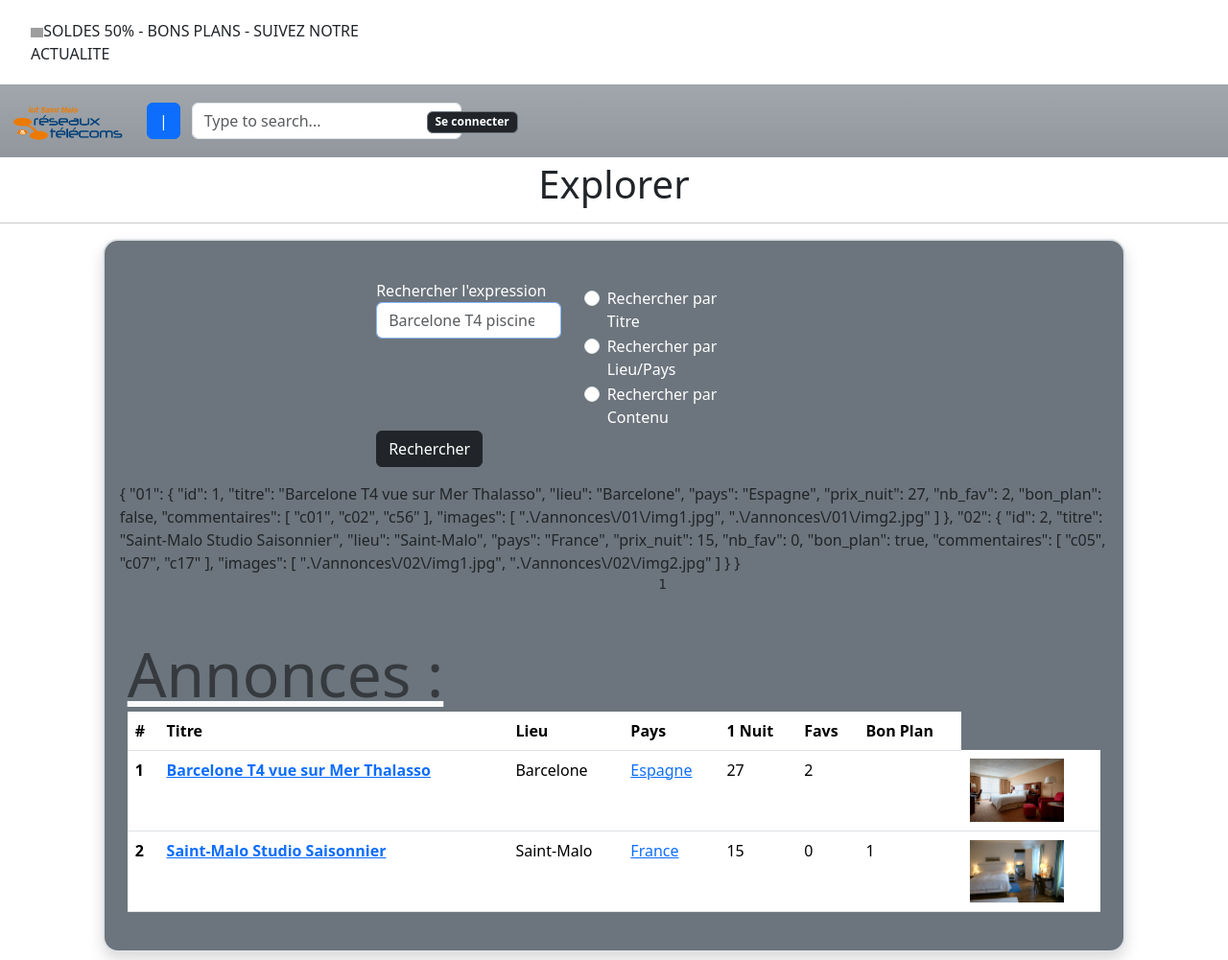
After one commit to dontbqn/sae23, a PHP site: page /explorer.php in a window 1280 px wide. The commit adds this page. Shown: the whole page at 96% size. Run offline with PHP 8.4, Linux system fonts and the light colour scheme; grey boxes are pictures that could not be loaded.

Commit message:
Developpement annonces en cours
annonces en cours de dev

```diff
--- /dev/null
+++ b/tripking/annonces.php
@@ -0,0 +1,328 @@
+<?php
+function newAnnonce(){
+    //fichier json contenant les premieres annonces
+    $default_users = array(
+        /*
+        "01": {
+        "id": 01,
+        "titre": "Barcelone T4 vue sur Mer Thalasso",
+		"lieu": "Barcelone",
+        "pays": "Espagne",
+        "prix_nuit": 27,
+		"nb_fav":2,
+		"bon_plan":True, //booléen
+		"commentaires":[c01,]
+    },
+    */
+        "01" => array(
+            "id"=> 01,
+            "titre"=> "Barcelone T4 vue sur Mer Thalasso",
+            "lieu" => "Barcelone",
+            "pays" => "Espagne",
+            "prix_nuit"=> 27,
+            "nb_fav" => 2,
+            "bon_plan" => False,
+            "commentaires" => array("c01","c02","c56"),
+            "images" => array(
+                "./annonces/01/img1.jpg",
+                "./annonces/01/img2.jpg"
+            )
+            ),
+        "02" => array(
+            "id"=> 02,
+            "titre"=> "Saint-Malo Studio Saisonnier",
+            "lieu" => "Saint-Malo",
+            "pays" => "France",
+            "prix_nuit"=> 15,
+            "nb_fav" => 0,
+            "bon_plan" => True,
+            "commentaires" => array("c05","c07","c17"),
+            "images" => array(
+                "./annonces/02/img1.jpg",
+                "./annonces/02/img2.jpg"
+            )
+            )
+            );
+    $res = json_encode($default_users, JSON_PRETTY_PRINT);
+    file_put_contents("./annonces/annonces.json", $res);
+    echo '
+        <div class="d-flex justify-content-center">
+
+            <pre>
+            '.print_r($res).'
+            </pre>
+        </div>';
+}
+function showAnnonces($annonces, $found){
+    if($annonces == []){
+        echo '
+        <div class="p-2 pt-2 mt-2 text-white">
+            Aucune annonce correspondante
+        </div>
+        ';
+        return null;
+    }
+    if($found==True){
+        echo '
+        <div class="p-2 pt-2 text-white">
+        <a class="display-3 text-black-50">Annonces Trouvé(s) :
+        </a><br>';
+    }
+    else{
+        echo '
+        <div class="p-2 pt-2">
+            <a class="display-3 link-underline-light text-black-50">Annonces : </a>';
+    }
+    echo '
+    <table class="table text-white">
+    <thead>
+        <tr>
+        <th scope="col">#</th>
+        <th scope="col">Titre</th>
+        <th scope="col">Lieu</th>
+        <th scope="col">Pays</th>
+        <th scope="col">1 Nuit</th>
+        <th scope="col">Favs</th>
+        <th scope="col">Bon Plan</th>
+        </tr>
+    </thead>
+    <tbody>';
+
+  foreach($annonces as $found) {
+    echo '<tr class="">
+        <th scope="row">';
+        echo $found['id'];
+        echo '</th><td><a href="" class="fw-bold">';
+        echo $found['titre'];
+        echo '</a></td><td>';
+        echo $found['lieu'];
+        echo '</td><td>
+        <a href="">';
+        echo $found['pays'];
+        echo '</a>
+        </td>';
+        echo '<td>';
+        echo $found['prix_nuit'];
+        echo '</td>';
+        echo '<td>';
+        echo $found['nb_fav'];
+        echo '</td>';
+        echo '<td>';
+        echo $found['bon_plan'];
+        echo '</td>';
+        echo '<td><img src="'.$found['images'][0].'" class="img-fluid border border-1 border-light" width="100" height="100" alt="Preview"/>';
+        echo '</td>
+        </tr>';
+}
+echo '
+    </tbody>
+    </table>
+</div>
+';
+
+}
+function addAnnonce($usr, $mdp){
+     // encode sans avoir decoder => ecrase le fichier déja present
+     $annonces = json_decode(file_get_contents("annonces/annonces.json", true), true);
+     // Création liste de données utilisateur
+     foreach($annonces as $annonce){
+        if($annonce["annonce"] == $usr){
+            echo '
+            </div><div class="text-center text-danger fw-bold mb-4 mt-3"><svg xmlns="http://www.w3.org/2000/svg" width="16" height="16" fill="currentColor" class="bi bi-exclamation-triangle mb-1" viewBox="0 0 16 16">
+            <path d="M7.938 2.016A.13.13 0 0 1 8.002 2a.13.13 0 0 1 .063.016.146.146 0 0 1 .054.057l6.857 11.667c.036.06.035.124.002.183a.163.163 0 0 1-.054.06.116.116 0 0 1-.066.017H1.146a.115.115 0 0 1-.066-.017.163.163 0 0 1-.054-.06.176.176 0 0 1 .002-.183L7.884 2.073a.147.147 0 0 1 .054-.057zm1.044-.45a1.13 1.13 0 0 0-1.96 0L.165 13.233c-.457.778.091 1.767.98 1.767h13.713c.889 0 1.438-.99.98-1.767L8.982 1.566z"/>
+            <path d="M7.002 12a1 1 0 1 1 2 0 1 1 0 0 1-2 0zM7.1 5.995a.905.905 0 1 1 1.8 0l-.35 3.507a.552.552 0 0 1-1.1 0L7.1 5.995z"/>
+            </svg>This username is already taken    <br/>
+            <a type="button" class="btn text-center border border-black mt-3" href="page06.php">reload page</a></div>';
+            pagefooter();
+            die();
+        }
+    }
+     $newAnnonces = array(
+     "id"=> 01,
+     "titre"=> "Barcelone T4 vue sur Mer Thalasso",
+     "lieu" => "Barcelone",
+     "pays" => "Espagne",
+     "prix_nuit"=> 27,
+     "nb_fav" => 2,
+     "bon_plan" => False,
+     "commentaires" => array(),
+     "images" => array(
+         "./annonces/01/img1.jpg",
+         "./annonces/01/img2.jpg"
+     ),
+    );
+     $annonces[$newAnnonces["annonce"]] = $newAnnonces;
+     $res=json_encode($annonces, JSON_PRETTY_PRINT);
+     file_put_contents("./annonces/annonces.json",$res); //résultat dans annonces.json
+     //header("Refresh:0");
+     //die();
+}
+
+function deleteAnnonce($usr){
+    //echo "annonce : ".$usr['annonce']." will be deleted soon";
+    //echo "<br>";
+    $annonces = json_decode(file_get_contents('annonce/annonces.json', true), true);
+    foreach($annonces as $key => $annonce) {
+        //echo "checking ".$annonce["annonce"];
+        //echo "<br>";
+        if($annonce["annonce"] == $usr["annonce"] && $annonce['role'] != "admin" && $annonce['role'] != "superadmin") {
+            echo $annonce['annonce']." isn't admin and will be deleted <br/>";
+            unset($annonces[$key]);
+        }
+        elseif($annonce["annonce"] == $usr["annonce"] && $_SESSION['role'] == "superadmin"){
+            unset($annonces[$key]);
+        }
+    }
+    file_put_contents("annonces/annonces.json", json_encode($annonces, JSON_PRETTY_PRINT));
+    header("Refresh:0");
+}
+function getAnnonces($annoncesbase){
+    if(!isset($annoncesbase)){
+        $path ="annonces/annonces.json";
+        $annonces = json_decode(file_get_contents($path, true), true);
+        echo '
+        <div class="container mb-1 col-10">
+            <span class="align-middle">Nombre d\'utilisateurs : '.count($annonces).'</span>
+        </div>
+        <div class="container pb-4 pt-3 px-2 text-white border-black border-2 rounded-2 bg-black bg-gradient col-10">
+            <h3 class="mt-4 mx-1">Les Utilisateurs correspondants : </h3>
+            recherche de toutes les annnonces : '.count($annonces).' résultats trouvés
+                <div class="d-flex justify-content-center pb-4 pt-3 px-3 ms-5">
+                    <table class="table text-white-50 table-hover">
+                        <thead>
+                            <tr>
+                                <th scope="col">Utilisateur</th>
+                                <th scope="col">Mot de passe</th>
+                                <th scope="col">Rôle</th>
+                            </tr>
+                        </thead>
+                        <tbody>';
+        foreach($annonces as $annonce){
+        //hidden inputs so that I can retrieve which button was clicked
+            echo '
+                <tr>
+                <th scope="row">'.$annonce["annonce"].'</th>
+                <td>'.
+                $annonce['mdp'].'</td>
+                <td>'.
+                $annonce['role'].'</td>
+                <td style="border: none"><form method="post">
+                    <input type="hidden" name="username" value="'.$annonce['annonce'].'">
+                    <input type="hidden" name="usermdp" value="'.$annonce['mdp'].'">
+                    <input type="submit" name="delete_usr" class="btn btn-sm btn-danger text-decoration-none" value="X">
+                </form></td>
+                </tr>
+            ';
+        }
+    }
+    else{
+        echo '
+        <div class="container mb-1 col-10">
+            <span class="align-middle">Nombre d\'utilisateurs : '.count($annoncesbase).'</span>
+        </div>
+        <div class="container pb-4 pt-3 px-2 text-white border-black border-2 rounded-2 bg-black bg-gradient col-10">
+            <h3 class="mt-4 mx-1">Les Utilisateurs correspondants : </h3>
+            recherche de tous les utilisateurs : '.count($annoncesbase).' résultats trouvés
+                <div class="d-flex justify-content-center pb-4 pt-3 px-3 ms-5">
+                    <table class="table text-white-50 table-hover">
+                        <thead>
+                            <tr>
+                                <th scope="col">Utilisateur</th>
+                                <th scope="col">Mot de passe</th>
+                                <th scope="col">Rôle</th>
+                            </tr>
+                        </thead>
+                        <tbody>';
+        foreach($annoncesbase as $annonce){
+            echo '
+            <tr>
+            <th scope="row">'.$annonce['id'].'</th>
+            <td>'.
+            $annonce['title'].'</td>
+            <td>'.
+            $annonce['lieu'].'</td>
+            <td style="border: none"><form method="post">
+                <input type="hidden" name="username" value="'.$annonce['annonce'].'">
+                <input type="hidden" name="usermdp" value="'.$annonce['mdp'].'">
+                <input type="submit" name="delete_usr" class="btn btn-sm btn-danger text-decoration-none" value="X">
+            </form></td>
+            </tr>
+        ';
+        }
+    }
+}
+
+function findAnnonces($text){
+    $founded_annonces=[];
+    $text = htmlspecialchars(strtolower($text));
+    $annonces = json_decode(file_get_contents("./annonces/annonces.json", true), true);
+    $text = explode(" ", $text);
+    foreach ($text as $key) {
+        foreach($annonces as $annonce){
+            if(str_contains(strtolower($annonce["annonce"]), $key)){
+                array_push($founded_annonces, $annonce);
+            }
+        }
+    }
+    foreach($founded_annonces as $key => $founded){
+        if (array_search($founded, $founded_annonces) !== $key) {
+            unset($founded_users[$key]);
+          }
+    }
+    getAnnonces($founded_annonces);
+}
+
+
+
+//Modification apportées à l'annonce après sa publication
+function modifyAnnnonce($annonce, $new_usr, $mdp, $role, $favcolor){
+    $annonces = json_decode(file_get_contents("./annonces/annonces.json", true), true);
+    if($mdp == False){
+        echo "changement de nom seulement <br>";
+        $usr = $new_usr;
+        $mdp = $annonces[$annonce]['mdp'];
+        $_SESSION['annonce'] = $usr;
+        $_SESSION['favcolor'] = $favcolor;
+        $new_usr = array(
+            'annonce' => $usr,
+            'mdp' => $mdp,
+            'role'=> $role
+        );
+        foreach($annonces as $thisone){
+            if($thisone["annonce"]==$annonce){
+                deleteUser($thisone); //On repère l'ancienne entrée d'utilisateur et on le supprime
+            }
+        }
+        $annonces[$new_usr['annonce']] = $new_usr; //  $annonces['User1'] = {'annonce':'User1','mdp':$10$,'role':'annonce'}
+        unset($annonces[$annonce]);
+        $res=json_encode($annonces, JSON_PRETTY_PRINT);
+        echo $res;
+        file_put_contents("./annonces/annonces.json",$res); //résultat dans annonces.json
+    }
+    elseif($new_usr == False){
+        $_SESSION['favcolor'] = $favcolor;
+        echo "changement de mdp seulement <br>";
+        $usr = $annonces[$annonce]['annonce'];
+        $new_usr = array(
+            'annonce' => $usr,
+            'mdp' => password_hash($mdp, PASSWORD_DEFAULT),
+            'role'=> $role
+        );
+        $annonces[$new_usr['annonce']] = $new_usr; //  $annonces['User1'] = {'annonce':'User1','mdp':$10$,'role':'annonce'}
+        $res=json_encode($annonces, JSON_PRETTY_PRINT);
+        file_put_contents("./annonces/annonces.json",$res); //résultat dans annonces.json
+        header("Refresh:0");
+    }
+    else{
+        echo 'changement de nom et mdp';
+        $_SESSION['annonce'] = $new_usr;
+        $_SESSION['favcolor'] = $favcolor;
+        deleteUser($annonces[$annonce]);
+        addAnnonce();
+        $_SESSION['mdp'] = ($annonces[$new_usr]['mdp']);
+        $res=json_encode($annonces, JSON_PRETTY_PRINT);
+        file_put_contents("./annonces/annonces.json",$res); //résultat dans annonces.json
+    }
+
+}
+?>
--- /dev/null
+++ b/tripking/explorer.php
@@ -0,0 +1,90 @@
+<?php
+session_start();
+include("./fonctions.php");
+include("./annonces.php");
+setup();
+pageheader();
+pagenavbar("explorer.php");
+?>
+    <body>
+        <h1 class="my-1 text-center">
+        Explorer
+        <hr>
+    </h1>
+
+    <div class="container col-10 border border-2 bg-secondary rounded-4 shadow my-2 p-3">
+    <?php
+    if(!isset($_POST["recherche"])){ //Javascript mettre à jour le placeholder à partir de 2 ou 3 phrases
+        echo '
+        <div class="d-flex justify-content-center rounded-3 text-white p-2 mx-4 px-4 m-2">
+            <form method="post" class="shadow-md border-white text-white">
+                <div class="row">
+                    <div class="col-md-5 my-2">
+                        <label class="fs-6 d-none d-md-none d-lg-block" for="keywords">Rechercher l\'expression</label>
+                        <input type="search" class="form-control shadow-none" placeholder="Barcelone T4 piscine" name="keywords" minlength="4" maxlength="32" autofocus>
+                    </div>
+                    <div class="col-sm-4 mt-3">
+                        <div class="form-check">
+                            <input class="form-check-input shadow-none" type="radio" name="radioBtn" value="titre" id="titre">
+                            <label class="form-check-label" for="titre">
+                            Rechercher par Titre
+                            </label>
+                        </div>
+                        <div class="form-check">
+                            <input class="form-check-input shadow-none" type="radio" name="radioBtn" value="lieu_pays" id="lieu_pays">
+                            <label class="form-check-label" for="lieu_pays">
+                            Rechercher par Lieu/Pays
+                            </label>
+                        </div>
+                        <div class="form-check">
+                            <input class="form-check-input shadow-none" type="radio" name="radioBtn" value="contenu" id="contenu">
+                            <label class="form-check-label" for="contenu">
+                            Rechercher par Contenu
+                            </label>
+                        </div>
+                    </div>
+                </div>
+                <div class="col">
+                    <input type="submit" class="btn btn-outline-white btn-dark" name="recherche" value="Rechercher">
+                </div>
+            </form>
+        </div>
+        ';
+    //Variables vides pour l'instant
+    newAnnonce();
+    $annonces = json_decode(file_get_contents("annonces/annonces.json"), true);
+    showAnnonces($annonces, $found=False);
+    }
+    else{
+        //Take inputs annonces and call findBooks() function from them
+        $keywords = htmlspecialchars($_POST["keywords"]);
+        $fields=[];
+        if(isset($_POST["radioBtn"])){
+            $radio=$_POST["radioBtn"];
+            if($radio=="titre"){
+                $btn = 'titre';
+            }
+            elseif($radio=="lieu_pays"){
+                $btn = 'lieu_pays';
+            }
+            else{
+                $btn = $radio; //"contenu"
+            }
+            $fields[$btn] = $btn;
+        }
+        if(!$_POST["mois"]==0){
+            $mois = date("F", mktime(0, 0, 0,$_POST["mois"], 10)); // 1 => year 2010, valeur à négligé dans ce contexte d'utilisation, "m" pour inverse 02=>February
+            $fields["mois"] = $mois;
+        }
+        if(!$_POST["annee"]==0){
+            $annee = $_POST["annee"];
+            $fields["annee"] = $annee;
+        }
+        $annonces = json_decode(file_get_contents("annonces/annnonces.json"), true);
+        findAnnonces($annonces, $keywords, $fields);
+    }
+    ?>
+
+    </div>
+    </body>
+</html>
--- a/tripking/fonctions.php
+++ b/tripking/fonctions.php
@@ -211,36 +211,47 @@ function pagenavbar($pageactive){
         <div class="offcanvas-body">
         <ul>
             <li class="nav-item">
-            <a class="nav-link '.($pageactive == "page01.php" ? "fw-semibold active border border-2 rounded-3 border-light bg-gradient" :"").'" href="page01.php">Accueil</a>
+            <a class="nav-link '.($pageactive == "page01.php" ? navbarItemActive() : navbarItem()).'" href="page01.php">Accueil</a>
         </li>';
         echo '<li class="nav-item">
-            <a class="nav-link '.($pageactive == "page02.php" ? "fw-semibold active border border-2 rounded-3 border-light bg-gradient" :"").'" href="page02.php">Formulaires</a>
+            <a class="nav-link '.($pageactive == "page02.php" ? navbarItemActive()  : navbarItem()).'" href="page02.php">Formulaires</a>
         </li>';
 
         echo '<li class="nav-item">
-        <a class="nav-link '.($pageactive == "page08.php" ? "fw-semibold active border border-2 rounded-3 border-light bg-gradient" :"").'" href="page08.php">Informations</a>
+        <a class="nav-link '.($pageactive == "page08.php" ? navbarItemActive() : navbarItem()).'" href="page08.php">Informations</a>
         </li>';
         echo '
         <li class="nav-item">
-        <a class="nav-link '.($pageactive == "page05.php" ? "active border border-2 rounded-3 border-light bg-gradient" :"").'" href="page05.php">Profil</a>
+        <a class="nav-link '.($pageactive == "page05.php" ? navbarItemActive() : navbarItem()).'" href="page05.php">Profil</a>
         </li>';
         if(isset($_SESSION)){
             if(isset($_SESSION['user']) && ($_SESSION['role']=="admin" || $_SESSION["role"] == "superadmin")){
                 echo '
                 <li class="nav-item">
-                <a class="nav-link '.($pageactive == "page06.php" ? "active bg-danger fw-bolder border border-2 border-danger bg-gradient rounded-3" :"").'" href="page06.php">Admin</a>
+                <a class="nav-link '.($pageactive == "page06.php" ? "active bg-danger fw-bolder border bg-opacity-50 border-2 border-danger bg-gradient rounded-3 p-3" :"").'" href="page06.php">Admin</a>
                 </li>';
             }
         }
         echo '
-        <li class="nav-item">
-        <a class="nav-link '.($pageactive == "deposer-une-annonce.php" ? "fw-semibold active border border-2 rounded-3 border-light bg-gradient" :"").'" href="deposer-une-annonce.php">Annonce</a>
-        </li>
-        </ul>
+                <li class="nav-item">
+                    <a class="nav-link '.($pageactive == "deposer-une-annonce.php" ? navbarItemActive() : navbarItem()).'" href="deposer-une-annonce.php">Déposer votre annonce</a>
+                </li>
+                <li class="nav-item">
+                    <a class="nav-link '.($pageactive == "explorer.php" ? navbarItemActive() : navbarItem()).'" href="explorer.php">Explorer</a>
+                </li>
+            </ul>
         </div>
     </div>
     ';
 
+}
+
+
+function navbarItemActive(){
+    return 'fw-semibold active border border-2 rounded-3 border-light bg-secondary bg-opacity-50 ps-2 py-3';
+}
+function navbarItem(){
+    return 'border border-2 rounded-3 border-light bg-secondary bg-opacity-25 ps-2 py-1';
 }
 
 function showBooks($livres, $found){
@@ -696,4 +707,58 @@ function modifyUser($user, $new_usr, $mdp, $role, $favcolor){
     }
 
 }
+
+function cookiesOrNot(){
+    //Cookie popup devrait apparaitre qu'une seule fois dans une session utilisateur
+    //
+    echo '
+    <div class="d-flex justify-content-end position-fixed bottom-0 end-0 mb-4 m-2 d-none d-sm-none d-md-block" id="toaster">
+            <div class="toast show" role="alert" aria-live="assertive" aria-atomic="true" data-bs-animation="true">
+                <div class="toast-header bg-success bg-gradient">
+                    <img src="img/cookie.ico" class="rounded me-2" width="27px" height="27px" title="cookie ico">
+                    <h5><strong class="me-auto badge text-dark text-wrap">Cookies & Privacy</strong></h5>
+                    <button type="button" class="btn-close me-2 m-auto" data-bs-dismiss="toast" aria-label="Close"></button>
+                </div>
+                <div class="toast-body text-white bg-dark lh-sm">
+                    <div class="form-check">
+                        <input class="form-check-input" type="checkbox" value="" id="necessary" checked />
+                        <label class="form-check-label" for="necessary">
+                            <p>
+                                <strong>Necessary cookies</strong>
+                                <muted>help with the basic functionality of our website, e.g remember if you gave consent to cookies.</muted>
+                            </p>
+                        </label>
+                    </div>
+                    <!-- Analytical -->
+                    <div class="form-check">
+                        <input class="form-check-input" type="checkbox" value="" id="analytical" />
+                        <label class="form-check-label" for="analytical">
+                            <p>
+                                <strong>Analytical cookies</strong>
+                                <muted>make it possible to gather statistics about the use and trafic on our website, so we can make it better.</muted>
+                            </p>
+                        </label>
+                    </div>
+                    <!-- Marketing -->
+                    <div class="form-check">
+                        <input class="form-check-input" type="checkbox" value="" id="marketing" />
+                        <label class="form-check-label" for="marketing">
+                            <p>
+                                <strong>Marketing cookies</strong>
+                                <muted>make it possible to show you more relevant social media content and advertisements on our website and other platforms.</muted>
+                            </p>
+                        </label>
+                    </div>
+                    <div class="learn-more">
+                        <a class="d-inline rounded-pill link-danger badge bg-warning text-wrap" href="#" target="">Learn More</a>
+                    </div>
+                    <hr>
+                </div>
+            </div>
+        </div>
+        ';
+
+}
+
+
 ?>
--- a/tripking/page01.php
+++ b/tripking/page01.php
@@ -31,7 +31,6 @@ pagenavbar("page01.php");
         ?>
         </div>
     </div>
-    <?php pagefooter(); ?>
 </body>
 
 </html>
```
Also changed, not shown: tripking/annonces/annonces.json (added, +38 -0 lines), tripking/css/styledbooks.css (deleted, +0 -15 lines), tripking/deposer-une-annonce.php (+7 -13 lines), tripking/log.txt (deleted, +0 -25 lines), tripking/usr_file/lorem.txt (deleted, +0 -7 lines), tripking/annonces/01/img1.jpg (added), tripking/annonces/01/img2.jpg (added), tripking/annonces/02/img1.jpg (added), tripking/annonces/02/img2.jpg (added), tripking/images/findBooks.png (added), tripking/images/findUsers.png (added), tripking/images/setup.png (added), tripking/images/showBooks.png (added).
